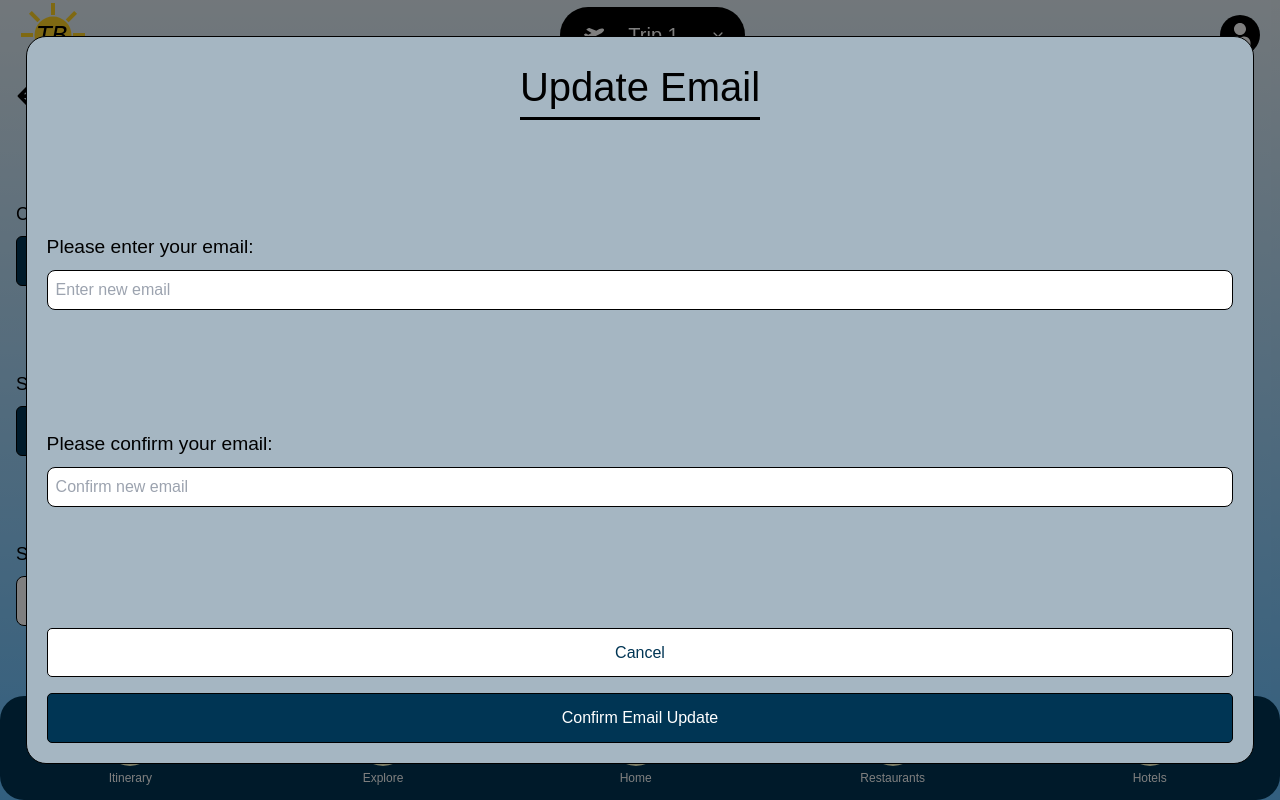
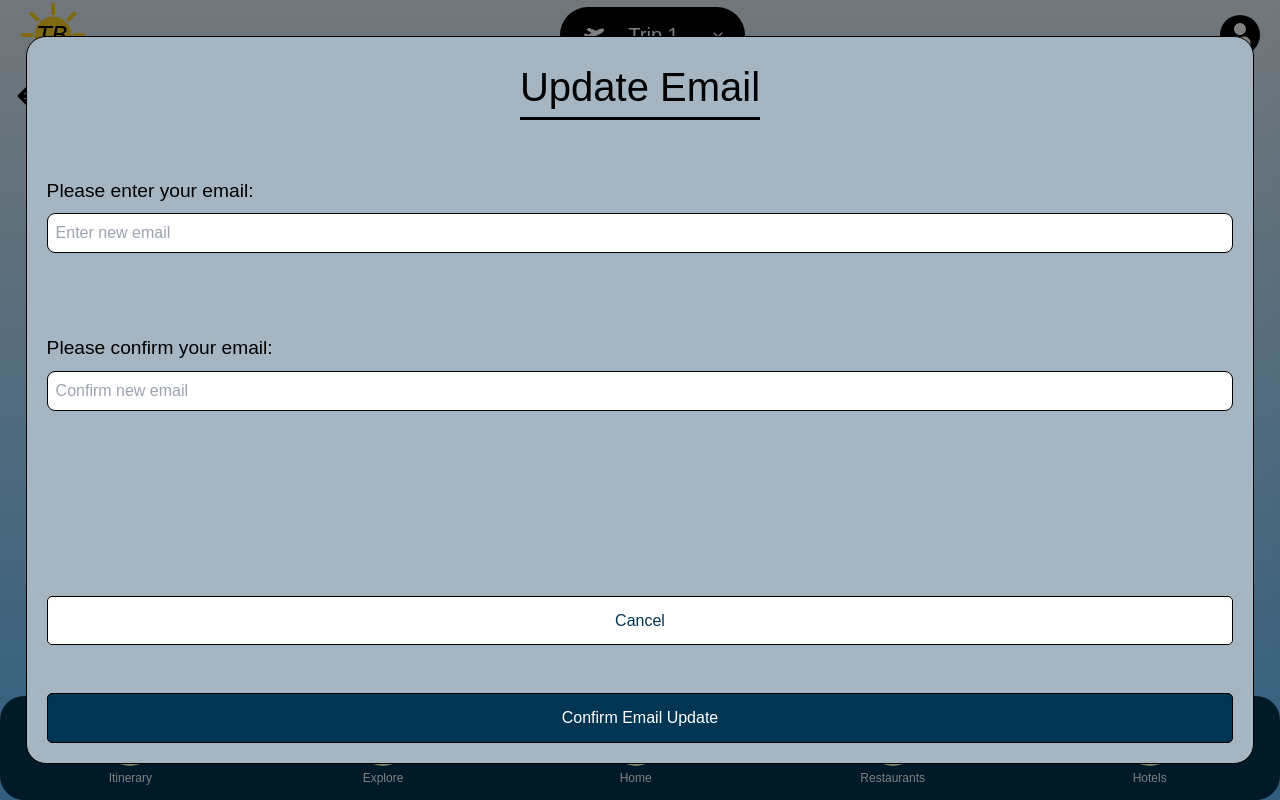
Before and after one commit to KhushiChoksi/CPSC481_T8G2, a Next.js app in the folder travel-app/: page /account-settings in a window 1280 px wide. Both pictures are taken after a click on the button "Update Email Address". Built offline with nearby package versions, Linux system fonts and the light colour scheme.

Commit message:
further stylistic updates, error handling on email update. need to implement update password button and can merge branch soon as front end will be completed.

```diff
--- a/travel-app/src/app/account-settings/page.tsx
+++ b/travel-app/src/app/account-settings/page.tsx
@@ -40,13 +40,13 @@ const AccountSettings: React.FC = () => {
         {/* Content Section */}
         <div className="w-full max-w-md flex flex-col items-start mb-8 pt-10">
           {/* Current Email Address */}
-          <div className="w-full mb-6 flex flex-col items-start mt-10">
+          <div className="w-full mb-6 flex flex-col items-start mt-10 px-4">
             <label className="block text-lg text-black mb-2">
               Current email address: {currentEmail}
             </label>
             <button
               type="button"
-              className="w-full h-[50px] bg-darkblue text-white rounded-md border border-black text-lg mb-[60px]"
+              className="max-w-lg w-full h-[50px] bg-darkblue text-white rounded-md border border-black text-lg mb-[60px]"
               onClick={() => setShowUpdateEmailPopup(true)}
             >
               Update Email Address
@@ -54,13 +54,13 @@ const AccountSettings: React.FC = () => {
           </div>
 
           {/* Security Section */}
-          <div className="w-full mb-6 flex flex-col items-start">
+          <div className="w-full mb-6 flex flex-col items-start px-4">
             <label className="block text-lg text-black mb-2">
               Security
             </label>
             <button
               type="button"
-              className="w-full h-[50px] bg-darkblue text-white rounded-md border border-black text-lg mb-[60px]"
+              className="max-w-lg w-full h-[50px] bg-darkblue text-white rounded-md border border-black text-lg mb-[60px]"
               onClick={() => {
                 // Handle update password action
                 alert("Update Password functionality to be added.");
@@ -71,13 +71,13 @@ const AccountSettings: React.FC = () => {
           </div>
 
           {/* Sign Out Section */}
-          <div className="w-full mb-6 flex flex-col items-start">
+          <div className="w-full mb-6 flex flex-col items-start px-4">
             <label className="block text-lg text-black mb-2">
               Sign Out
             </label>
             <button
               type="button"
-              className="w-full h-[50px] bg-white text-[#003554] rounded-lg border border-black text-lg"
+              className="max-w-lg w-full h-[50px] bg-white text-[#003554] rounded-lg border border-black text-lg"
               onClick={() => router.push("/")}
             >
               Sign Out
--- a/travel-app/src/app/components/UpdateEmailPopup.tsx
+++ b/travel-app/src/app/components/UpdateEmailPopup.tsx
@@ -1,7 +1,7 @@
 "use client";
 
 import React, { useState } from "react";
-//import SuccessPopup from "./SuccessPopup";
+//import SuccessPopup from "./SuccessPopup"; // Reuse for confirmation
 
 interface UpdateEmailPopupProps {
   onCancel: () => void;
@@ -61,10 +61,12 @@ const UpdateEmailPopup: React.FC<UpdateEmailPopupProps> = ({
           />
         </div>
 
-        {/* Error Message */}
-        {errorMessage && (
-          <div style={styles.errorMessage}>{errorMessage}</div>
-        )}
+        {/* Reserved Error Message Space */}
+        <div style={styles.errorContainer}>
+          {errorMessage && (
+            <div style={styles.errorMessage}>{errorMessage}</div>
+          )}
+        </div>
 
         {/* Buttons */}
         <div style={styles.modalButtonContainer}>
@@ -111,7 +113,8 @@ const styles: { [key: string]: React.CSSProperties } = {
     fontFamily: "Subtitle, sans-serif",
     color: "#000000",
     textAlign: "center",
-    marginBottom: "1rem",
+   // marginBottom: "1rem",
+    position: "relative",
   },
   underline: {
     display: "block",
@@ -139,16 +142,23 @@ const styles: { [key: string]: React.CSSProperties } = {
     padding: "0 0.5rem",
     fontSize: "1rem",
   },
+  errorContainer: {
+    width: "100%",
+    height: "2rem", // Reserve space for error message
+    display: "flex",
+    justifyContent: "center",
+    alignItems: "center",
+    marginBottom: "1rem",
+  },
   errorMessage: {
     color: "red",
     fontSize: "1rem",
-    marginBottom: "1rem",
     textAlign: "center",
   },
   modalButtonContainer: {
     display: "flex",
     flexDirection: "column",
-    gap: "1rem",
+    gap: "3rem",
     width: "100%",
   },
   longCancelButton: {
```
